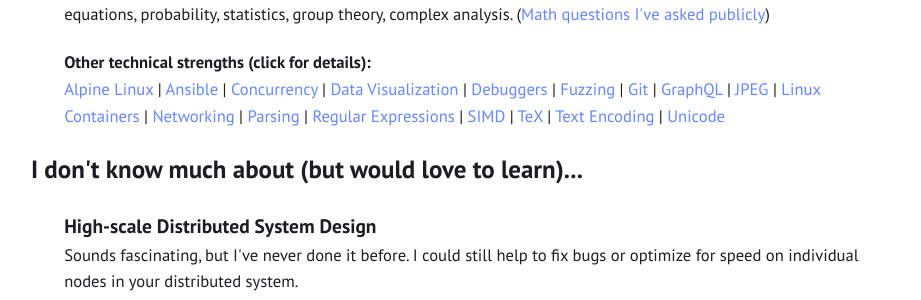
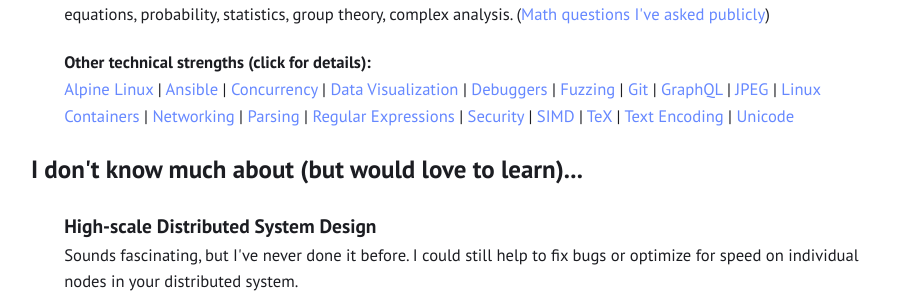
Before and after one commit to alexdowad/alexdowad.github.io, a Jekyll site: the page built from cv.html, in a window 1280 px wide and 900 px high, scrolled down 1331 px. Shown: the part 155-455 px from the top of the window, without its empty margins (179-1100 px from the left). Built offline with Jekyll 4.4.1, drawn with Linux system fonts in a browser that asks for light colours.

Commit message:
Add 'Security' in my online CV

```diff
--- a/cv.html
+++ b/cv.html
@@ -78,7 +78,7 @@
 	I'm a math buff and have a good grasp of many undergraduate-level math topics: calculus, linear algebra, differential equations, probability, statistics, group theory, complex analysis. (<a href="https://math.stackexchange.com/users/182510/alex-d?tab=questions&sort=newest">Math questions I've asked publicly</a>)
 
 	<h4 style="margin-bottom: 0">Other technical strengths (click for details):</h4>
-	<a class="detail-link">Alpine Linux</a> | <a class="detail-link">Ansible</a> | <a class="detail-link">Concurrency</a> | <a class="detail-link">Data Visualization</a> | <a class="detail-link">Debuggers</a> | <a class="detail-link">Fuzzing</a> | <a class="detail-link">Git</a> | <a class="detail-link">GraphQL</a> | <a class="detail-link">JPEG</a> | <a class="detail-link">Linux Containers</a> | <a class="detail-link">Networking</a> | <a class="detail-link">Parsing</a> | <a class="detail-link">Regular Expressions</a> | <a class="detail-link">SIMD</a> | <a class="detail-link">TeX</a> | <a class="detail-link">Text Encoding</a> | <a class="detail-link">Unicode</a>
+	<a class="detail-link">Alpine Linux</a> | <a class="detail-link">Ansible</a> | <a class="detail-link">Concurrency</a> | <a class="detail-link">Data Visualization</a> | <a class="detail-link">Debuggers</a> | <a class="detail-link">Fuzzing</a> | <a class="detail-link">Git</a> | <a class="detail-link">GraphQL</a> | <a class="detail-link">JPEG</a> | <a class="detail-link">Linux Containers</a> | <a class="detail-link">Networking</a> | <a class="detail-link">Parsing</a> | <a class="detail-link">Regular Expressions</a> | <a class="detail-link">Security</a> | <a class="detail-link">SIMD</a> | <a class="detail-link">TeX</a> | <a class="detail-link">Text Encoding</a> | <a class="detail-link">Unicode</a>
 
 	<p class="hidden-details" id="alpine_linux">
 		I'm the maintainer of several Alpine Linux packages. I have contributed code to musl libc before, and have read some of the source code for OpenRC. (Both of these are key components of Alpine Linux.)
@@ -93,7 +93,7 @@
 		Most of what I know about data visualization in the abstract was learned by reading Tamara Munzner's <i>Visualization Analysis and Design</i>. I sometimes use D3.js to create interactive displays of information; you can see a few examples on <a href="https://alexdowad.github.io">my blog</a>.
 	</p>
 	<p class="hidden-details" id="debuggers">
-		I frequently use GDB to analyze the behavior of programs. Have some limited experience in scripting GDB using Python. (War story: This once helped me diagnose and fix an intermittent bug which we couldn't reliably reproduce; I ran the buggy program in a loop, under GDB, with a script which would make GDB stop the program at key points, dump the registers and stack to a log, then continue execution. After waiting for the bug to reoccur, I was able to find the log entries for the “bad” run and discover what was actually happening.)
+		I frequently use GDB to analyze the behavior of programs. Have some limited experience in scripting GDB using Python.<br><br>(War story: This once helped me diagnose and fix an intermittent bug which we couldn't reliably reproduce; I ran the buggy program in a loop, under GDB, with a script which would make GDB stop the program at key points, dump the registers and stack to a log, then continue execution. After waiting for the bug to reoccur, I was able to find the log entries for the “bad” run and discover what was actually happening.)
 	</p>
 	<p class="hidden-details" id="fuzzing">
 		Around 2015, I started using homebrew “fuzzers” to test my code on huge numbers of random test cases. These fuzzers were not coverage-guided, but would just blindly generate random inputs. Still, they were effective enough at finding bugs to make the practice worthwhile. When I started working on PHP core, <a href="https://www.npopov.com/aboutMe.html">Nikita</a> encouraged me to try using clang's libFuzzer (a coverage-guided fuzzer). It was astonishly good at finding bugs, even wildly obscure bugs; my previous hand-rolled fuzzers were left in the dust. Ever since then, libFuzzer has been a key tool in my toolkit. (<a href="https://github.com/php/php-src/pull/10828#issuecomment-1484762798">Description of how I normally use libFuzzer</a>)
@@ -118,6 +118,9 @@
 	</p>
 	<p class="hidden-details" id="regular_expressions">
 		Good understanding of how regular expression engines are implemented. Have implemented some of the key algorithms before, such as NFA-to-DFA conversion and DFA minimization. Understand how to use advanced features supported by some regex engines, such as lookahead and lookbehind.
+	</p>
+	<p class="hidden-details" id="security">
+		I'm not a security researcher, but once I worked through almost all the <a href="https://overthewire.org/wargames/">OverTheWire hacking “wargames”</a>, just to understand more about how security exploits work. In the process, I learned how to write shellcode and develop buffer overflow exploits, printf format string exploits, time-of-check-to-time-of-use exploits, and so on.<br><br>Fun story: While going through some of the harder “wargames”, I found it was very helpful to use <a href="https://en.wikipedia.org/wiki/Return-oriented_programming">return-oriented programming</a> in my exploits... but it is such a pain to read through an entire disassembled binary to find snippets of assembly code for a ROP exploit! To save myself this pain, I developed a tool in Ruby which analyzes an ELF binary and automatically generates a list of addresses for a ROP exploit against that binary. (You tell the tool what CPU registers and fixed memory addresses you want the exploit to write specified values into. It only works for the x86 architecture, and only for the basic scalar registers, not for bigger registers used for SIMD. I have not made this tool publicly available.)
 	</p>
 	<p class="hidden-details" id="simd">
 		While working on the PHP interpreter, I learned to devise algorithms for applying <a href="https://en.wikipedia.org/wiki/Single_instruction,_multiple_data">SIMD instructions</a> to speed up computation on large strings. I've only done this for x86-64 CPUs, though the skill should transfer to other CPU architectures. Examples: <a href="https://github.com/php/php-src/commit/3ae47793053f062f8d74c34258d8d98102df9f50">1</a> | <a href="https://github.com/php/php-src/commit/63c50cc87e4eb4a22de054f836934e8a005739f8">2</a> | <a href="https://github.com/php/php-src/commit/0b7986f976dbd737a2feac1f7fd4b5d0d457228c">3</a> | <a href="https://github.com/php/php-src/commit/b4cbaabd9b1bed40e8f5c29e43012da1fe6f221d">4</a> | <a href="https://github.com/php/php-src/commit/c8ec2ed730334c266ddf01a54d501f3777704219">5</a>
```
